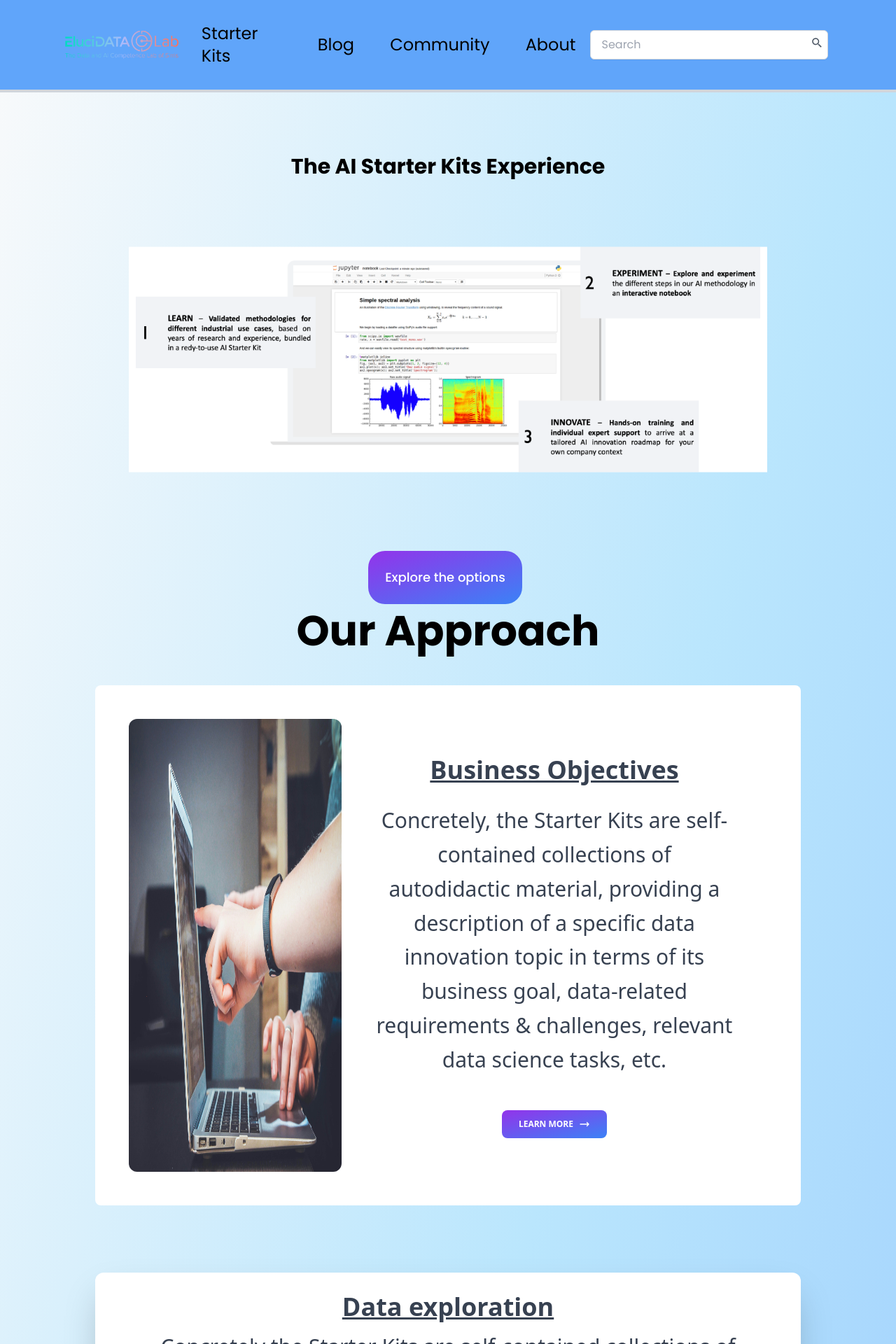
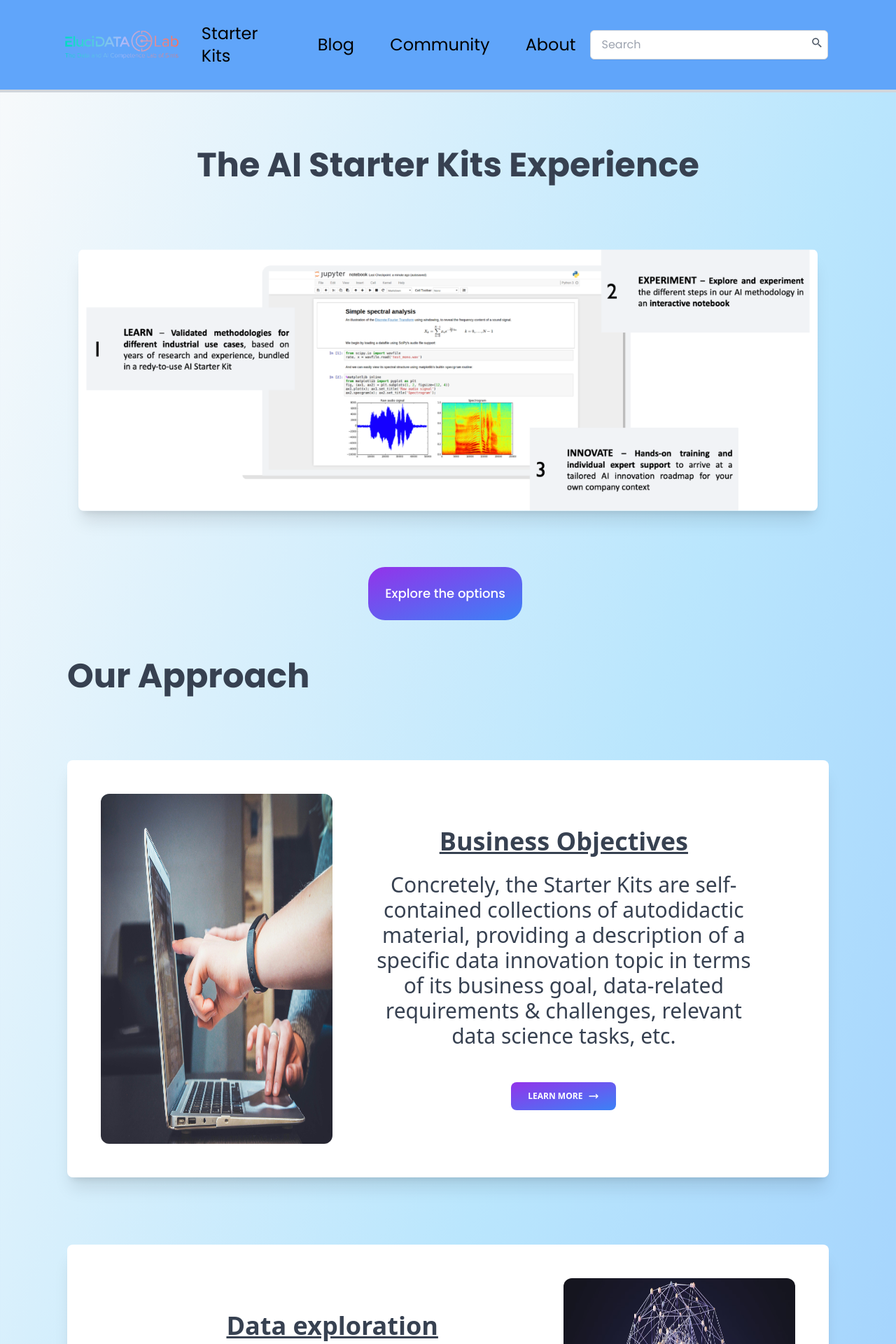
Before and after one commit to Steelings/jekyll-elucidata, a Jekyll site: the page built from webapp/index.markdown, in a window 1280 px wide. Shown: the top 1920 px of the page at 70% size. Built offline with Jekyll 4.4.1, drawn with Linux system fonts in a browser that asks for light colours; some web fonts are replaced; some of the changed text lies outside the part shown.

Commit message:
responsiveness, content, css changes, hover fixes, buttons

```diff
--- a/webapp/_includes/main.html
+++ b/webapp/_includes/main.html
@@ -1,9 +1,9 @@
-<main class="text-center max-w-full p-10 m-12 ">
+<main class="text-center max-w-full m-12 ">
 
     <section>
-    <h1 class="text-3xl font-bold mb-4 md:text-3xl sm:text-2xl max-w-3xl mx-auto  ">The AI Starter Kits Experience</h1>
-    <div class="rounded-lg p-12 m-12">
-    <img src="src/assets/SK_overview 1.png" alt="Starter kit explanation" class="w-full h-48 object-cover mb-4 md:h-auto">
+      <h1 class="text-5xl font-bold text-gray-700  justify-center items-center flex text-center m-4 p-8">The AI Starter Kits Experience</h1>
+      <div class="rounded-lg p-8 m-8">
+    <img src="src/assets/SK_overview 1.png" alt="Starter kit explanation" class="shadow-xl rounded-lg w-full h-48 object-cover mb-4 md:h-auto">
     </div>
     <button type="button" class="text-white bg-gradient-to-br from-purple-600 to-blue-500 hover:bg-gradient-to-bl focus:ring-4 focus:outline-none focus:ring-blue-300 dark:focus:ring-blue-800 font-medium rounded-3xl text-lg p-6 py-6 text-center me-2 mb-2  ">Explore the options</button>
 
@@ -11,26 +11,24 @@
 
 
 
-<h1 class="text-6xl font-bold  justify-center items-center flex text-center">Our Approach</h1>
+<h1 class="text-5xl font-bold text-gray-700 flex m-4 p-8">Our Approach</h1>
 
 <section class=" flex flex-col mx-auto">
 
 
-    <div class="card flex flex-col lg:flex-row flex-grow rounded-lg bg-white text-gray-700 m-12 p-12">
-
-        <div class="flex m-0 overflow-hidden rounded-xl w-1/3 ">
-            <img class="h-auto" src="src/assets/b-objective.jpg" alt="card-image"/>
+<div class="shadow-xl card flex flex-col lg:flex-row flex-grow rounded-lg bg-white text-gray-700 m-4 lg:m-12 p-4 lg:p-12 transition-transform duration-700 transform hover:scale-105">
+    <div class="flex m-0 overflow-hidden rounded-xl lg:w-1/3 lg:order-first">
+        <img class="h-auto w-full shadow-xl" src="src/assets/b-objective.jpg" alt="card-image"/>
     </div>
-
-          <div class="p-6 w-2/3 ">
-            <h4 class=" m-6 block mb-2 font-sans text-4xl antialiased font-semibold leading-snug tracking-normal text-blue-gray-900 underline">
+    <div class="p-6 w-full lg:w-2/3">
+        <h4 class="m-2 lg:m-6 block mb-2 font-sans text-2xl lg:text-4xl antialiased font-semibold leading-snug tracking-normal text-blue-gray-900 underline">
             Business Objectives
         </h4>
-            <p class="m-6 block  font-sans antialiased font-normal leading-relaxed text-gray-700 text-3xl">
+        <p class="m-2 lg:m-6 block font-sans antialiased font-normal leading-relaxed text-gray-700 text-xl lg:text-3xl">
             Concretely, the Starter Kits are self-contained collections of autodidactic material, providing a description of a specific data innovation topic in terms of its business goal, data-related requirements & challenges, relevant data science tasks, etc.
         </p>
-            <a href="#" class="inline-block ">
-              <button class="m-6 bg-gradient-to-br from-purple-600 to-blue-500 hover:bg-gradient-to-bl text-white flex items-center gap-2 px-6 py-3 font-sans text-xs font-bold text-center text-gray-900 uppercase align-middle transition-all rounded-lg select-none disabled:opacity-50 disabled:shadow-none disabled:pointer-events-none hover:bg-gray-900/10 active:bg-gray-900/20" type="button">
+        <a href="#" class="inline-block">
+            <button class="m-2 lg:m-6 bg-gradient-to-br from-purple-600 to-blue-500 hover:bg-gradient-to-bl text-white flex items-center gap-2 px-6 py-3 font-sans text-base lg:text-xs font-bold text-center text-gray-900 uppercase align-middle transition-all rounded-lg select-none disabled:opacity-50 disabled:shadow-none disabled:pointer-events-none hover:bg-gray-900/10 active:bg-gray-900/20" type="button">
                 Learn more
                 <svg xmlns="http://www.w3.org/2000/svg" fill="none" viewBox="0 0 24 24" stroke="currentColor" stroke-width="2" class="w-4 h-4">
                     <path stroke-linecap="round" stroke-linejoin="round" d="M17.25 8.25L21 12m0 0l-3.75 3.75M21 12H3"></path>
@@ -41,74 +39,72 @@
 </div>
 
 
-
-
-    <div class=" bg-clip-border rounded-xl bg-white text-gray-700 shadow-2xl flex flex-col justify-between flex-grow m-12">
-        <div class="order-3 relative w-2/5 m-0 overflow-hidden text-gray-700 bg-white  bg-clip-border rounded-xl shrink-0">
-            <img src="src/assets/undraw 2.png" alt="card-image" class="object-cover max-w-full h-auto p-8"/>
-        </div>
-        <div class="order-2 p-6">
-            <h4 class="block mb-2 font-sans text-4xl antialiased font-semibold leading-snug tracking-normal text-blue-gray-900 underline">
+<div class="shadow-xl card flex flex-col lg:flex-row flex-grow rounded-lg bg-white text-gray-700 m-4 lg:m-12 p-4 lg:p-12 transition-transform duration-700 transform hover:scale-105">
+  <div class="p-6 w-full lg:w-2/3">
+      <h4 class="m-2 lg:m-6 block mb-2 font-sans text-2xl lg:text-4xl antialiased font-semibold leading-snug tracking-normal text-blue-gray-900 underline">
           Data exploration
       </h4>
-            <p class="block mb-8 font-sans text-3xl antialiased font-normal leading-relaxed text-gray-700">
-                Concretely the Starter Kits are self-contained collections of autodidactic material, providing a description of a specific data innovation topic in terms of its business goal, data-related requirements & challenges, relevant data science tasks, etc.
+      <p class="m-2 lg:m-6 block font-sans antialiased font-normal leading-relaxed text-gray-700 text-xl lg:text-3xl">
+          Join the interactive experience where you can play with model parameters and visualization settings and explore all possible angles.
       </p>
-            <a href="#" class="inline-block"><button
-                    class="flex items-center gap-2 px-6 py-3 font-sans text-xs font-bold text-center text-gray-900 uppercase align-middle transition-all rounded-lg select-none disabled:opacity-50 disabled:shadow-none disabled:pointer-events-none hover:bg-gray-900/10 active:bg-gray-900/20"
-                    type="button">
-                    Learn more<svg xmlns="http://www.w3.org/2000/svg" fill="none" viewBox="0 0 24 24"
-                        stroke="currentColor" stroke-width="2" class="w-4 h-4">
-                        <path stroke-linecap="round" stroke-linejun="round" d="M17.25 8.25L21 12m0 0l-3.75 3.75M21 12H3">
-                        </path>
-                    </svg></button></a>
+      <a href="#" class="inline-block">
+          <button class="m-2 lg:m-6 bg-gradient-to-br from-purple-600 to-blue-500 hover:bg-gradient-to-bl text-white flex items-center gap-2 px-6 py-3 font-sans text-base lg:text-xs font-bold text-center text-gray-900 uppercase align-middle transition-all rounded-lg select-none disabled:opacity-50 disabled:shadow-none disabled:pointer-events-none hover:bg-gray-900/10 active:bg-gray-900/20" type="button">
+              Learn more
+              <svg xmlns="http://www.w3.org/2000/svg" fill="none" viewBox="0 0 24 24" stroke="currentColor" stroke-width="2" class="w-4 h-4">
+                  <path stroke-linecap="round" stroke-linejoin="round" d="M17.25 8.25L21 12m0 0l-3.75 3.75M21 12H3"></path>
+              </svg>
+          </button>
+      </a>
   </div>
-    </div>
-</section>
-
-
-
-<section class="flex flex-col md:flex-row justify-center">
-    <div class=" bg-clip-border rounded-xl bg-white text-gray-700 flex flex-col justify-between flex-grow shadow-2xl m-12">
-        <div class="relative w-2/5 m-0 overflow-hidden text-gray-700 bg-white bg-clip-border rounded-xl shrink-0">
-            <img src="src/assets/undraw 3.png" alt="card-image" class="object-cover max-w-full h-auto p-8" />
-        </div>
-        <div class="p-6">
-            <h4 class="block mb-2 font-sans text-4xl antialiased font-semibold leading-snug tracking-normal text-blue-gray-900 underline">
-                Algoritm Selection
-            </h4>
-            <p class="block mb-8 font-sans text-3xl antialiased font-normal leading-relaxed text-gray-700">
-                Validated methodologies for different industrial use cases, based on years of research and experience, bundled in a ready-to-use AI Starter Kit.
-            </p>
-            <a href="#" class="inline-block"><button
-                    class="flex items-center gap-2 px-6 py-3 font-sans text-xs font-bold text-center text-gray-900 uppercase align-middle transition-all rounded-lg select-none disabled:opacity-50 disabled:shadow-none disabled:pointer-events-none hover:bg-gray-900/10 active:bg-gray-900/20"
-                    type="button">
-                    Learn more<svg xmlns="http://www.w3.org/2000/svg" fill="none" viewBox="0 0 24 24"
-                        stroke="currentColor" stroke-width="2" class="w-4 h-4">
-                        <path stroke-linecap="round" stroke-linejoin="round" d="M17.25 8.25L21 12m0 0l-3.75 3.75M21 12H3">
-                        </path>
-                    </svg></button></a>
+  <div class="flex m-0 overflow-hidden rounded-xl lg:w-1/3 lg:order-last">
+      <img class="h-auto w-full shadow-xl" src="src/assets/data-exploration.png" alt="card-image"/>
   </div>
 </div>
 
-    <div class="bg-clip-border rounded-xl bg-white text-gray-700 shadow-2xl flex flex-col justify-between flex-grow m-12">
-        <div class="relative w-2/5 m-0 overflow-hidden text-gray-700 bg-white bg-clip-border rounded-xl shrink-0">
-            <img src="src/assets/undraw 4.png" alt="card-image" class="object-cover max-w-full h-auto p-8" />
+</section>
+
+<section class="flex flex-col md:flex-row justify-center">
+  <div class="transition-transform duration-700 transform hover:scale-105 bg-clip-border rounded-xl bg-white text-gray-700 shadow-2xl m-4 md:m-12 flex flex-col justify-between flex-grow w-full md:w-1/2">
+    <div class="relative overflow-hidden text-gray-700 bg-white bg-clip-border rounded-xl aspect-w-16 aspect-h-9">
+      <img src="src/assets/algorithm-selection.png" alt="card-image" class="w-full h-full object-cover" />
     </div>
     <div class="p-6">
-            <h4 class="block mb-2 font-sans text-4xl antialiased font-semibold leading-snug tracking-normal text-blue-gray-900 underline">
+      <h4 class="block mb-2 font-sans text-lg md:text-4xl antialiased font-semibold leading-snug tracking-normal text-blue-gray-900 underline">
+        Algorithm Selection
+      </h4>
+      <p class="block mb-8 font-sans text-base md:text-3xl antialiased font-normal leading-relaxed text-gray-700">
+        Validated methodologies for different industrial use cases, based on years of research and experience, bundled in a ready-to-use AI Starter Kit.
+      </p>
+      <a href="#" class="inline-block">
+        <button class="m-2 lg:m-6 bg-gradient-to-br from-purple-600 to-blue-500 hover:bg-gradient-to-bl text-white flex items-center gap-2 px-6 py-3 font-sans text-base lg:text-xs font-bold text-center text-gray-900 uppercase align-middle transition-all rounded-lg select-none disabled:opacity-50 disabled:shadow-none disabled:pointer-events-none hover:bg-gray-900/10 active:bg-gray-900/20" type="button">
+          Learn more
+          <svg xmlns="http://www.w3.org/2000/svg" fill="none" viewBox="0 0 24 24" stroke="currentColor" stroke-width="2" class="w-4 h-4">
+            <path stroke-linecap="round" stroke-linejoin="round" d="M17.25 8.25L21 12m0 0l-3.75 3.75M21 12H3"></path>
+          </svg>
+        </button>
+      </a>
+    </div>
+  </div>
+
+  <div class="transition-transform duration-700 transform hover:scale-105 bg-clip-border rounded-xl bg-white text-gray-700 shadow-2xl m-4 md:m-12 flex flex-col justify-between flex-grow w-full md:w-1/2">
+    <div class="relative overflow-hidden text-gray-700 bg-white bg-clip-border aspect-w-16 aspect-h-9">
+      <img src="src/assets/reference-implementation.png" alt="card-image" class="w-full h-full object-cover" />
+    </div>
+    <div class="p-6">
+      <h4 class="block mb-2 font-sans text-lg md:text-4xl antialiased font-semibold leading-snug tracking-normal text-blue-gray-900 underline">
         Reference Implementation
       </h4>
-            <p class="block mb-8 font-sans text-3xl antialiased font-normal leading-relaxed text-gray-700">
-                Hands-on training and individual expert support to arrive at a tailored AI innovation roadmap for your own company context  </p>
-            <a href="#" class="inline-block"><button
-                    class="flex items-center gap-2 px-6 py-3 font-sans text-xs font-bold text-center text-gray-900 uppercase align-middle transition-all rounded-lg select-none disabled:opacity-50 disabled:shadow-none disabled:pointer-events-none hover:bg-gray-900/10 active:bg-gray-900/20"
-                    type="button">
-                    Learn more<svg xmlns="http://www.w3.org/2000/svg" fill="none" viewBox="0 0 24 24"
-                        stroke="currentColor" stroke-width="2" class="w-4 h-4">
-                        <path stroke-linecap="round" stroke-linejoin="round" d="M17.25 8.25L21 12m0 0l-3.75 3.75M21 12H3">
-                        </path>
-                    </svg></button></a>
+      <p class="block mb-8 font-sans text-base md:text-3xl antialiased font-normal leading-relaxed text-gray-700">
+        Hands-on training and individual expert support to arrive at a tailored AI innovation roadmap for your own company context
+      </p>
+      <a href="#" class="inline-block">
+        <button class="m-2 lg:m-6 bg-gradient-to-br from-purple-600 to-blue-500 hover:bg-gradient-to-bl text-white flex items-center gap-2 px-6 py-3 font-sans text-base lg:text-xs font-bold text-center text-gray-900 uppercase align-middle transition-all rounded-lg select-none disabled:opacity-50 disabled:shadow-none disabled:pointer-events-none hover:bg-gray-900/10 active:bg-gray-900/20" type="button">
+          Learn more
+          <svg xmlns="http://www.w3.org/2000/svg" fill="none" viewBox="0 0 24 24" stroke="currentColor" stroke-width="2" class="w-4 h-4">
+            <path stroke-linecap="round" stroke-linejoin="round" d="M17.25 8.25L21 12m0 0l-3.75 3.75M21 12H3"></path>
+          </svg>
+        </button>
+      </a>
     </div>
   </div>
 </section>
@@ -116,42 +112,5 @@
 
 
 
-<section>
 
-    <div class="relative isolate overflow-hidden py-16 sm:py-24 lg:py-32">
-        <div class="mx-auto max-w-7xl px-6 lg:px-8">
-          <div class="mx-auto grid max-w-2xl grid-cols-1 gap-x-8 gap-y-16 lg:max-w-none lg:grid-cols-2">
-            <div class="max-w-xl lg:max-w-lg">
-              <h2 class="text-3xl font-bold tracking-tight text-gray-800 sm:text-4xl">Subscribe to our newsletter.</h2>
-              <p class="mt-4 text-lg leading-8 text-gray-600">Get in touch with the intriguing and evolving AI future</p>
-              <div class="mt-6 flex max-w-md gap-x-4 bg-slate-100 rounded-lg">
-                <label for="email-address" class="sr-only">Email address</label>
-                <input id="email-address" name="email" type="email" autocomplete="email" required class="min-w-0 flex-auto rounded-md border-0 bg-white/5 px-3.5 py-2 text-white shadow-sm ring-1 ring-inset ring-white/10 focus:ring-2 focus:ring-inset focus:ring-indigo-500 sm:text-sm sm:leading-6" placeholder="Enter your email">
-                <button type="submit" class="bg-gradient-to-br from-purple-600 to-blue-500 hover:bg-gradient-to-bl focus:ring-4 focus:outline-none focus:ring-blue-300 dark:focus:ring-blue-800 flex-none rounded-md px-3.5 py-2.5 text-sm font-semibold text-white shadow-sm  focus-visible:outline focus-visible:outline-2 focus-visible:outline-offset-2 focus-visible:outline-indigo-500">Subscribe</button>
-              </div>
-            </div>
-            <dl class="grid grid-cols-1 gap-x-8 gap-y-10 sm:grid-cols-2 lg:pt-2">
-              <div class="flex flex-col items-start">
-                <div class="rounded-md bg-white/5 p-2 ring-1 ring-white/10">
-                  <svg class="h-6 w-6 text-gray-800" fill="none" viewBox="0 0 24 24" stroke-width="1.5" stroke="currentColor" aria-hidden="true">
-                    <path stroke-linecap="round" stroke-linejoin="round" d="M6.75 3v2.25M17.25 3v2.25M3 18.75V7.5a2.25 2.25 0 012.25-2.25h13.5A2.25 2.25 0 0121 7.5v11.25m-18 0A2.25 2.25 0 005.25 21h13.5A2.25 2.25 0 0021 18.75m-18 0v-7.5A2.25 2.25 0 015.25 9h13.5A2.25 2.25 0 0121 11.25v7.5m-9-6h.008v.008H12v-.008zM12 15h.008v.008H12V15zm0 2.25h.008v.008H12v-.008zM9.75 15h.008v.008H9.75V15zm0 2.25h.008v.008H9.75v-.008zM7.5 15h.008v.008H7.5V15zm0 2.25h.008v.008H7.5v-.008zm6.75-4.5h.008v.008h-.008v-.008zm0 2.25h.008v.008h-.008V15zm0 2.25h.008v.008h-.008v-.008zm2.25-4.5h.008v.008H16.5v-.008zm0 2.25h.008v.008H16.5V15z" />
-                  </svg>
-                </div>
-                <dt class="mt-4 font-semibold text-gray-800">Weekly articles</dt>
-                <dd class="mt-2 leading-7 text-gray-600"> Get up to date with our projects and read our weekly articles about the EluciDATA environment.</dd>
-              </div>
-              <div class="flex flex-col items-start">
-                <div class="rounded-md bg-white/5 p-2 ring-1 ring-white/10">
-                  <svg class="h-6 w-6 text-gray-800" fill="none" viewBox="0 0 24 24" stroke-width="1.5" stroke="currentColor" aria-hidden="true">
-                    <path stroke-linecap="round" stroke-linejoin="round" d="M10.05 4.575a1.575 1.575 0 10-3.15 0v3m3.15-3v-1.5a1.575 1.575 0 013.15 0v1.5m-3.15 0l.075 5.925m3.075.75V4.575m0 0a1.575 1.575 0 013.15 0V15M6.9 7.575a1.575 1.575 0 10-3.15 0v8.175a6.75 6.75 0 006.75 6.75h2.018a5.25 5.25 0 003.712-1.538l1.732-1.732a5.25 5.25 0 001.538-3.712l.003-2.024a.668.668 0 01.198-.471 1.575 1.575 0 10-2.228-2.228 3.818 3.818 0 00-1.12 2.687M6.9 7.575V12m6.27 4.318A4.49 4.49 0 0116.35 15m.002 0h-.002" />
-                  </svg>
-                </div>
-                <dt class="mt-4 font-semibold text-gray-800">No spam</dt>
-                <dd class="mt-2 leading-7 text-gray-600">Only get the most important information from EluciDATA to prevent daily spam mails, unsubscribe any time via any mail</div>
-            </dl>
-          </div>
-        </div>
-
-      </div>
-</section>
 </main>
--- a/webapp/src/styles/output.css
+++ b/webapp/src/styles/output.css
@@ -603,6 +603,10 @@
   bottom: 0px;
 }
 
+.bottom-0 {
+  bottom: 0px;
+}
+
 .left-0 {
   left: 0px;
 }
@@ -619,10 +623,6 @@
   top: 4%;
 }
 
-.bottom-0 {
-  bottom: 0px;
-}
-
 .isolate {
   isolation: isolate;
 }
@@ -649,6 +649,14 @@
 
 .m-6 {
   margin: 1.5rem;
+}
+
+.m-4 {
+  margin: 1rem;
+}
+
+.m-8 {
+  margin: 2rem;
 }
 
 .mx-20 {
@@ -713,6 +721,10 @@
   display: none;
 }
 
+.h-1 {
+  height: 0.25rem;
+}
+
 .h-4 {
   height: 1rem;
 }
@@ -737,8 +749,8 @@
   height: 100%;
 }
 
-.h-1 {
-  height: 0.25rem;
+.h-16 {
+  height: 4rem;
 }
 
 .min-h-\[60vh\] {
@@ -787,6 +799,14 @@
 
 .w-full {
   width: 100%;
+}
+
+.w-16 {
+  width: 4rem;
+}
+
+.w-auto {
+  width: auto;
 }
 
 .min-w-0 {
@@ -932,6 +952,11 @@
   border-radius: 0.75rem;
 }
 
+.rounded-t-xl {
+  border-top-left-radius: 0.75rem;
+  border-top-right-radius: 0.75rem;
+}
+
 .rounded-tr-full {
   border-top-right-radius: 9999px;
 }
@@ -1165,6 +1190,16 @@
   line-height: 1rem;
 }
 
+.text-base {
+  font-size: 1rem;
+  line-height: 1.5rem;
+}
+
+.text-xl {
+  font-size: 1.25rem;
+  line-height: 1.75rem;
+}
+
 .font-bold {
   font-weight: 700;
 }
@@ -1251,6 +1286,11 @@
 .text-white {
   --tw-text-opacity: 1;
   color: rgb(255 255 255 / var(--tw-text-opacity));
+}
+
+.text-red-500 {
+  --tw-text-opacity: 1;
+  color: rgb(239 68 68 / var(--tw-text-opacity));
 }
 
 .underline {
@@ -1268,18 +1308,18 @@
   box-shadow: var(--tw-ring-offset-shadow, 0 0 #0000), var(--tw-ring-shadow, 0 0 #0000), var(--tw-shadow);
 }
 
-.shadow-lg {
-  --tw-shadow: 0 10px 15px -3px rgb(0 0 0 / 0.1), 0 4px 6px -4px rgb(0 0 0 / 0.1);
-  --tw-shadow-colored: 0 10px 15px -3px var(--tw-shadow-color), 0 4px 6px -4px var(--tw-shadow-color);
-  box-shadow: var(--tw-ring-offset-shadow, 0 0 #0000), var(--tw-ring-shadow, 0 0 #0000), var(--tw-shadow);
-}
-
 .shadow-sm {
   --tw-shadow: 0 1px 2px 0 rgb(0 0 0 / 0.05);
   --tw-shadow-colored: 0 1px 2px 0 var(--tw-shadow-color);
   box-shadow: var(--tw-ring-offset-shadow, 0 0 #0000), var(--tw-ring-shadow, 0 0 #0000), var(--tw-shadow);
 }
 
+.shadow-xl {
+  --tw-shadow: 0 20px 25px -5px rgb(0 0 0 / 0.1), 0 8px 10px -6px rgb(0 0 0 / 0.1);
+  --tw-shadow-colored: 0 20px 25px -5px var(--tw-shadow-color), 0 8px 10px -6px var(--tw-shadow-color);
+  box-shadow: var(--tw-ring-offset-shadow, 0 0 #0000), var(--tw-ring-shadow, 0 0 #0000), var(--tw-shadow);
+}
+
 .ring-1 {
   --tw-ring-offset-shadow: var(--tw-ring-inset) 0 0 0 var(--tw-ring-offset-width) var(--tw-ring-offset-color);
   --tw-ring-shadow: var(--tw-ring-inset) 0 0 0 calc(1px + var(--tw-ring-offset-width)) var(--tw-ring-color);
@@ -1310,6 +1350,16 @@
   transition-duration: 500ms;
 }
 
+.duration-700 {
+  transition-duration: 700ms;
+}
+
+.hover\:scale-105:hover {
+  --tw-scale-x: 1.05;
+  --tw-scale-y: 1.05;
+  transform: translate(var(--tw-translate-x), var(--tw-translate-y)) rotate(var(--tw-rotate)) skewX(var(--tw-skew-x)) skewY(var(--tw-skew-y)) scaleX(var(--tw-scale-x)) scaleY(var(--tw-scale-y));
+}
+
 .hover\:bg-gray-900\/10:hover {
   background-color: rgb(17 24 39 / 0.1);
 }
@@ -1326,10 +1376,6 @@
 .hover\:text-gray-900:hover {
   --tw-text-opacity: 1;
   color: rgb(17 24 39 / var(--tw-text-opacity));
-}
-
-.hover\:underline:hover {
-  text-decoration-line: underline;
 }
 
 .focus\:border-blue-500:focus {
@@ -1457,6 +1503,10 @@
     position: static;
   }
 
+  .md\:m-12 {
+    margin: 3rem;
+  }
+
   .md\:mb-0 {
     margin-bottom: 0px;
   }
@@ -1494,6 +1544,14 @@
     width: auto;
   }
 
+  .md\:w-2\/5 {
+    width: 40%;
+  }
+
+  .md\:w-1\/2 {
+    width: 50%;
+  }
+
   .md\:grid-cols-4 {
     grid-template-columns: repeat(4, minmax(0, 1fr));
   }
@@ -1518,9 +1576,43 @@
     font-size: 1.875rem;
     line-height: 2.25rem;
   }
+
+  .md\:text-4xl {
+    font-size: 2.25rem;
+    line-height: 2.5rem;
+  }
+
+  .md\:text-sm {
+    font-size: 0.875rem;
+    line-height: 1.25rem;
+  }
 }
 
 @media (min-width: 1024px) {
+  .lg\:order-first {
+    order: -9999;
+  }
+
+  .lg\:order-last {
+    order: 9999;
+  }
+
+  .lg\:m-12 {
+    margin: 3rem;
+  }
+
+  .lg\:m-6 {
+    margin: 1.5rem;
+  }
+
+  .lg\:w-1\/3 {
+    width: 33.333333%;
+  }
+
+  .lg\:w-2\/3 {
+    width: 66.666667%;
+  }
+
   .lg\:max-w-lg {
     max-width: 32rem;
   }
@@ -1535,6 +1627,10 @@
 
   .lg\:flex-row {
     flex-direction: row;
+  }
+
+  .lg\:p-12 {
+    padding: 3rem;
   }
 
   .lg\:px-8 {
@@ -1549,6 +1645,21 @@
 
   .lg\:pt-2 {
     padding-top: 0.5rem;
+  }
+
+  .lg\:text-3xl {
+    font-size: 1.875rem;
+    line-height: 2.25rem;
+  }
+
+  .lg\:text-4xl {
+    font-size: 2.25rem;
+    line-height: 2.5rem;
+  }
+
+  .lg\:text-xs {
+    font-size: 0.75rem;
+    line-height: 1rem;
   }
 }
 
@@ -1558,16 +1669,16 @@
     border-color: rgb(107 114 128 / var(--tw-border-opacity));
   }
 
+  .dark\:bg-slate-300 {
+    --tw-bg-opacity: 1;
+    background-color: rgb(203 213 225 / var(--tw-bg-opacity));
+  }
+
   .dark\:bg-slate-700 {
     --tw-bg-opacity: 1;
     background-color: rgb(51 65 85 / var(--tw-bg-opacity));
   }
 
-  .dark\:bg-slate-300 {
-    --tw-bg-opacity: 1;
-    background-color: rgb(203 213 225 / var(--tw-bg-opacity));
-  }
-
   .dark\:text-white {
     --tw-text-opacity: 1;
     color: rgb(255 255 255 / var(--tw-text-opacity));
```
Also changed, not shown: webapp/src/assets/algorithm-selection.png (added), webapp/src/assets/data-exploration.png (added), webapp/src/assets/reference-implementation.png (added). Lines whose indentation alone changed are shown as unchanged.
